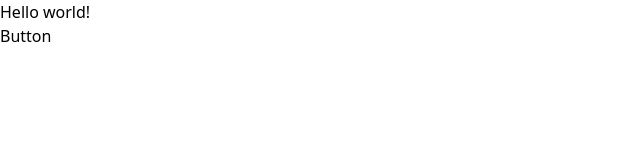
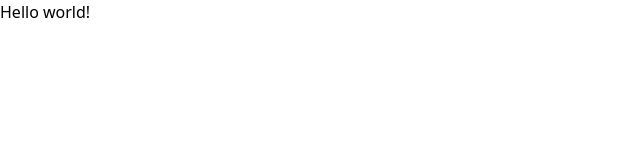
Before and after one commit to FumCode/gym-ts-app, a React (Vite) app: page / in a window 1280 px wide. Shown: the top 160 px of the page, without its empty margins (0-640 px from the left). Built offline with nearby package versions, Linux system fonts and the light colour scheme.

Commit message:
clean code

```diff
--- a/src/App.tsx
+++ b/src/App.tsx
@@ -1,5 +1,5 @@
 import './App.css'
-import Button from './components/Button'
+
 
 
 
@@ -10,7 +10,7 @@ function App() {
         <h1 className="text-3xl font-bold underline mb-20">
             Hello world!
         </h1>
-        <Button backgroundColor='red' fontSize={30} pillShape={true} />
+
     </>
   )
 }
--- a/src/components/Button.tsx
+++ /dev/null
@@ -1,22 +0,0 @@
-import React from 'react'
-
-type ButtonProps = {
-    backgroundColor: string;
-    fontSize: number;
-    pillShape: boolean;
-}
-function Button({
-        backgroundColor,
-        fontSize,
-        pillShape
-    }: ButtonProps )
-{
-
-    return (
-        <button
-            className='backgroundColor'
-        >Button</button>
-    )
-}
-
-export default Button
```
